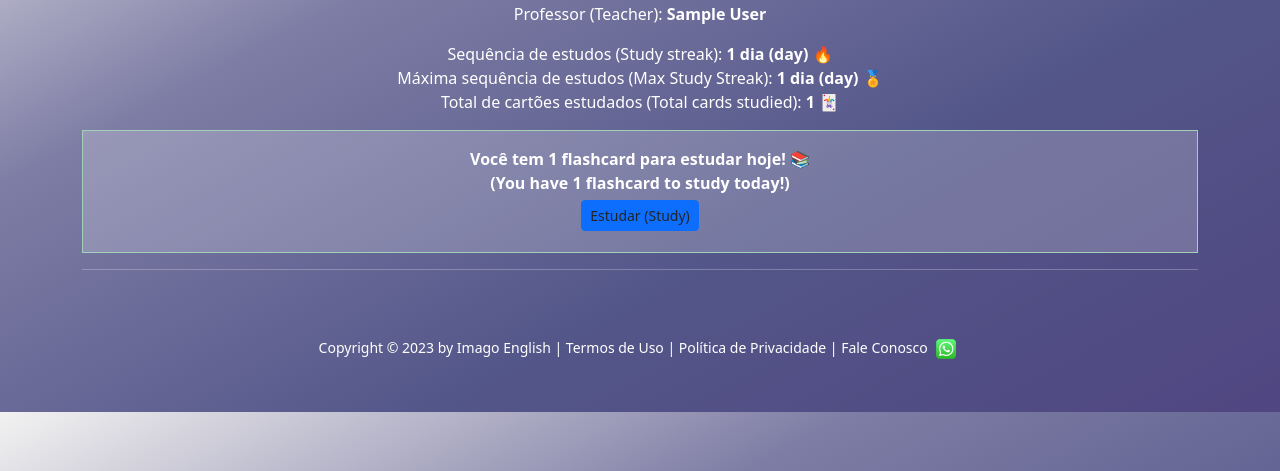
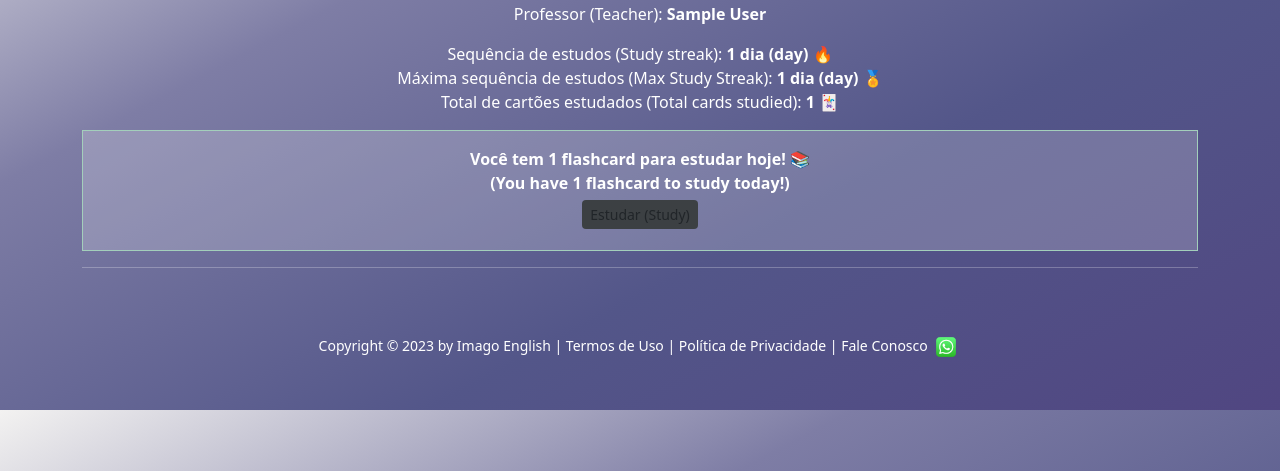
Before and after one commit to vmathm/Imago-English-v2, a Flask app: page /dashboard/ in a window 1280 px wide. Shown: the part 269-740 px from the top of the page. Run offline with Flask 3, Linux system fonts and the light colour scheme; a user stored in the database is signed in; tables that the repository leaves empty hold one stand-in row (values such as "Sample post"); some libraries are stand-ins or nearby versions.

Commit message:
makes btn-primary gray.

```diff
--- a/app/static/styles.css
+++ b/app/static/styles.css
@@ -152,8 +152,16 @@ body.dark-mode .form-check-label {
 
 /* Button appearance */
 .btn-primary {
-  background-color: var(--bs-primary);
+  background-color: #3c4043;
   margin: 5px !important;
+  border: none !important;
+}
+
+.btn-primary:hover {
+  background-color: #5f6368;
+  transform: translateY(-1px);
+  box-shadow: 0 3px 8px rgba(0, 0, 0, 0.2);
+
 }
 
 
@@ -166,12 +174,6 @@ body.dark-mode .form-check-label {
 }
 
 
-
-/* Button color*/
-.btn-primary {
-  background-color: var(--bs-primary);
-  margin: 5px !important;
-}
 
 
 
```
